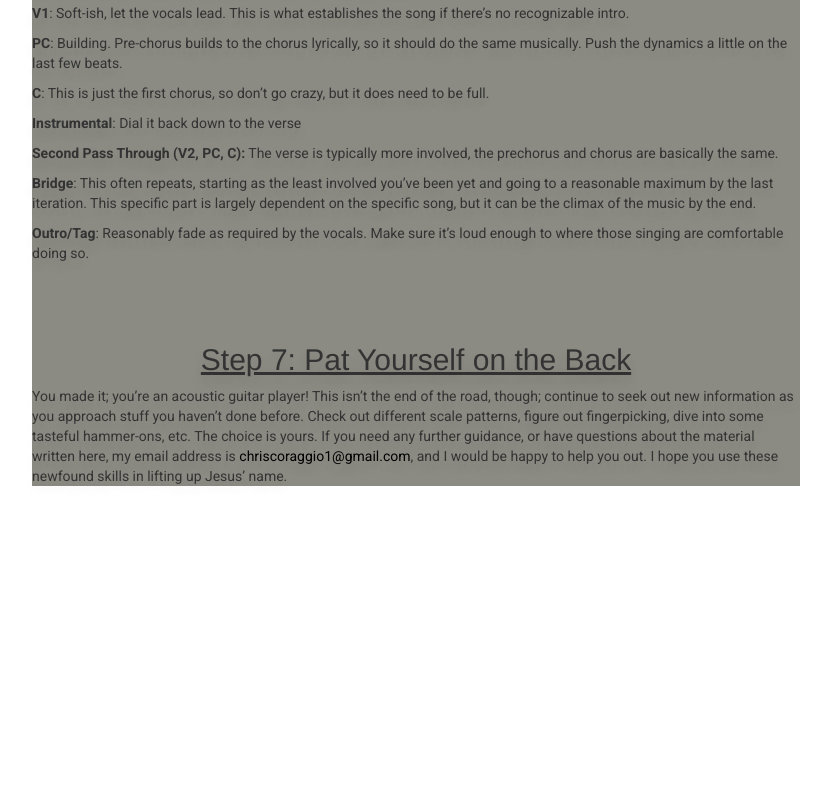
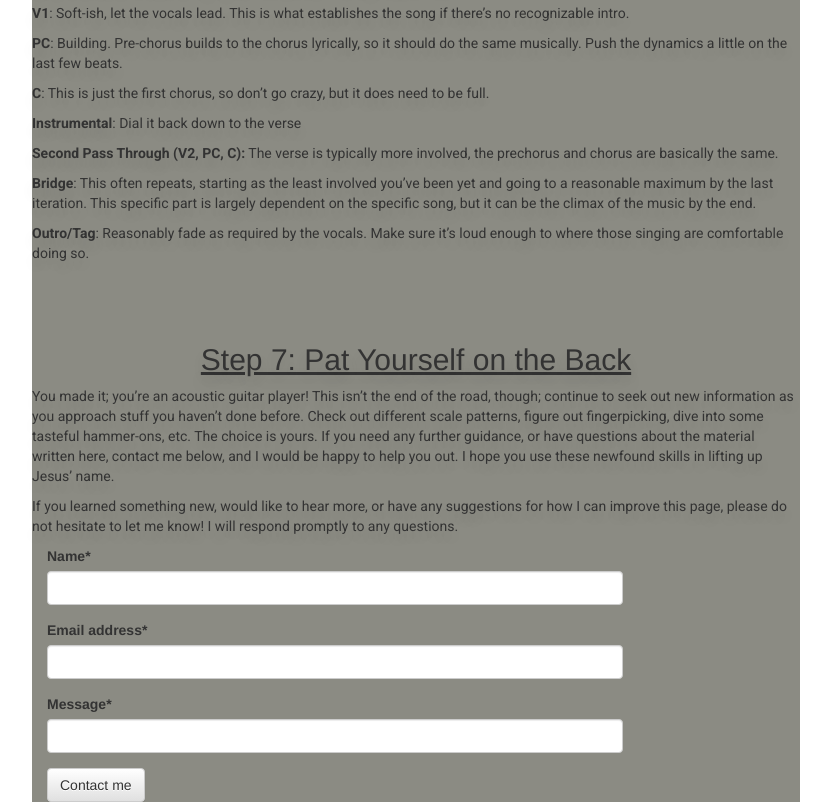
Before and after one commit to Chris-Coraggio/GuitarTutorial, a plain HTML site: page index.html in a window 1280 px wide. Shown: the part 4929-5731 px from the top of the page, without its empty margins (224-1055 px from the left). Before the commit the page ends 5425 px from the top, so only its background shows below. Drawn offline with nearby package versions, Linux system fonts and the light colour scheme.

Commit message:
Added contact form

```diff
--- a/css/style.css
+++ b/css/style.css
@@ -28,6 +28,15 @@ body{
 	align-content: center;
 }
 
+.form-group{
+	width: 75%;
+	margin-left: 15px;
+}
+
+#contact-button{
+	margin-left: 15px;
+}
+
 /*Slim screen width for large screens */
 @media (min-width: 991px) {
 	#master-container{
--- a/index.html
+++ b/index.html
@@ -105,7 +105,7 @@
 			<p><strong>Outro/Tag</strong>: Reasonably fade as required by the vocals. Make sure it&rsquo;s loud enough to where those singing are comfortable doing so.</p>
 
 			<h2>Step 7: Pat Yourself on the Back</h2>
-			<p>You made it; you&rsquo;re an acoustic guitar player! This isn&rsquo;t the end of the road, though; continue to seek out new information as you approach stuff you haven&rsquo;t done before. Check out different scale patterns, figure out fingerpicking, dive into some tasteful hammer-ons, etc. The choice is yours. If you need any further guidance, or have questions about the material written here, my email address is <a href="mailto:chriscoraggio1@gmail.com">chriscoraggio1@gmail.com</a>, and I would be happy to help you out. I hope you use these newfound skills in lifting up Jesus&rsquo; name.</p>
+			<p>You made it; you&rsquo;re an acoustic guitar player! This isn&rsquo;t the end of the road, though; continue to seek out new information as you approach stuff you haven&rsquo;t done before. Check out different scale patterns, figure out fingerpicking, dive into some tasteful hammer-ons, etc. The choice is yours. If you need any further guidance, or have questions about the material written here, contact me below, and I would be happy to help you out. I hope you use these newfound skills in lifting up Jesus&rsquo; name.</p>
 <!--
 			<h2>Step 8: Progression Theory</h2>
 			<p>I&rsquo;ve included this as an added section because it is not essential to your success, but it is pretty helpful in deciding what tabs are bad or sound weird and why. If you really get this section down, you can probably start figuring out songs by ear, since you will have narrowed down the bank of chords from which you can pick. Here&rsquo;s a breakdown of a couple of the most basic chord progressions (from step 1.5):</p>
@@ -120,6 +120,34 @@
 
 			<p>Why the roman numerals? It&rsquo;s just how we denote chords. The lowercase is reserved for minor chords. If you&rsquo;ll notice, the numbers correspond with the degree of the scale (G major, since we&rsquo;re in the key of G) that the chords start on.</p>
 			-->
+
+			<div class="contact form">
+			<p>If you learned something new, would like to hear more, or have any suggestions for how I can improve this page,
+				please do not hesitate to let me know! I will respond promptly to any questions.</p>
+			<form class="contact-box" method="post" action="http://formspree.io/chriscoraggio1@gmail.com">
+				<div class="form-group">
+					<label for="name">Name*</label>
+					<input type="text" id="name" name="name" class="form-control" required>
+				</div>
+
+				<div class="form-group">
+					<label for="email">Email address*</label>
+					<input type="text" id="email" name="email" class="form-control" required>
+				</div>
+
+				<div class="form-group">
+					<label for="message">Message*</label>
+					<input type="text" id="message" name="message" class="form-control" required>
+				</div>
+
+				<div class="row">
+					<div class="col-md-12">
+						<button type="submit" class="btn btn-default" id="contact-button">Contact me</button>
+					</div>
+				</div>
+			</form>
 		</div>
+		</div>
+
 	</body>
 </html>
```
